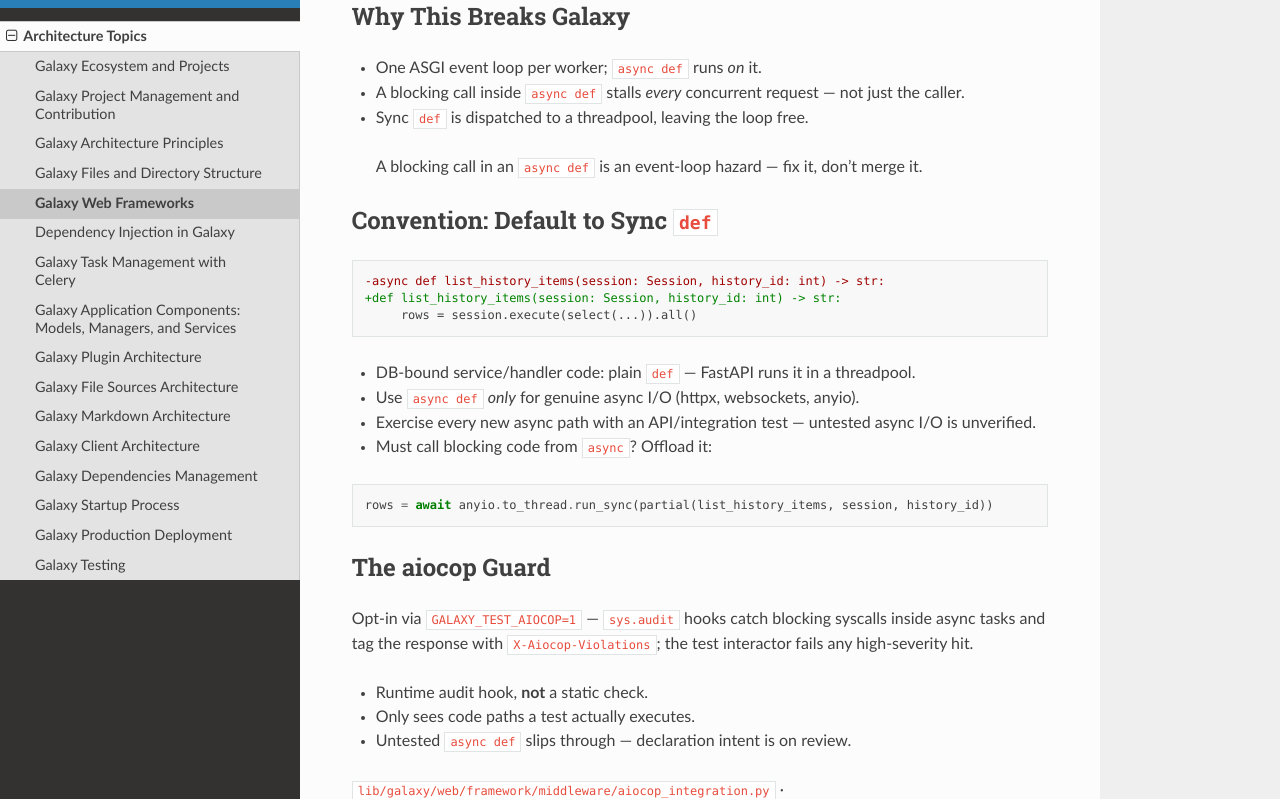
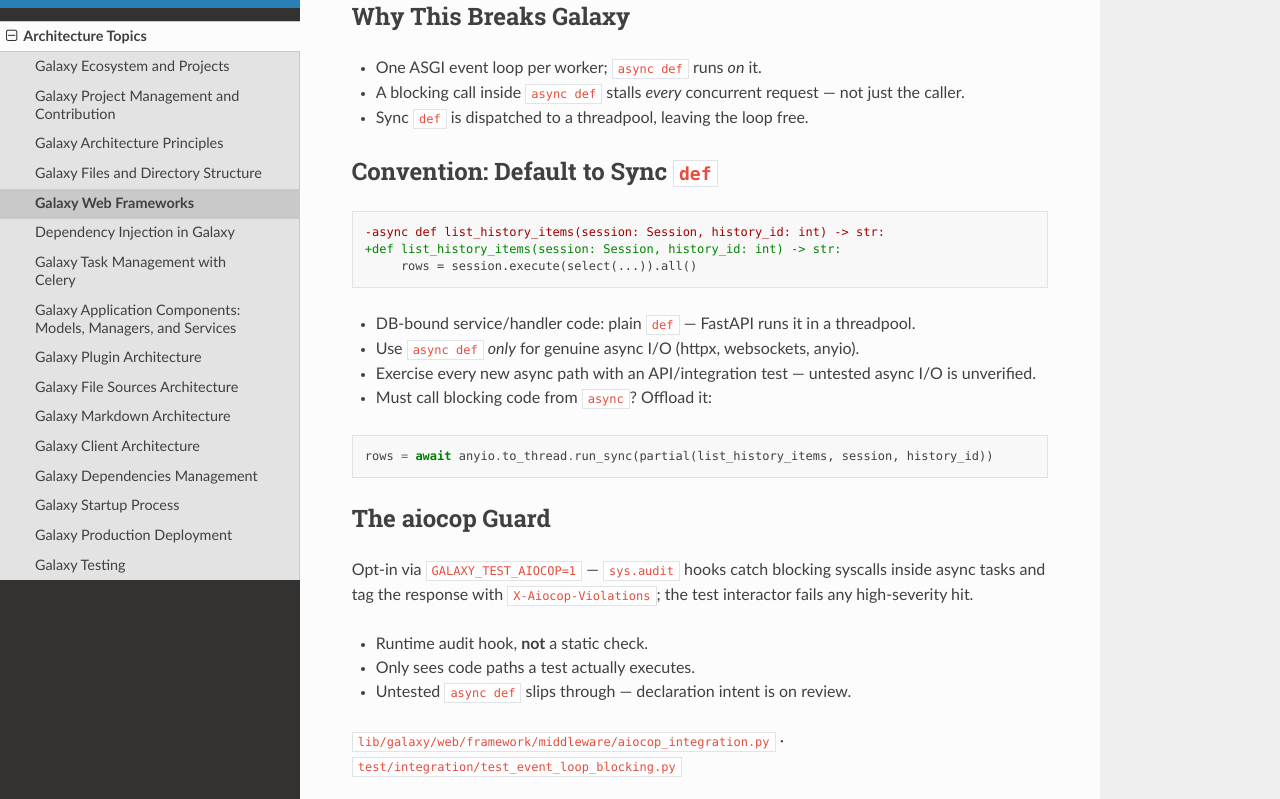
Before and after one commit to jmchilton/galaxy-architecture, a Sphinx documentation site: the page built from doc/source/architecture/frameworks.md, in a window 1280 px wide and 900 px high, scrolled down 13227 px, cut to the strip 101-900 px from the top of the window. Built offline with Sphinx 7.4.7 and the Read the Docs theme 3.1.0, drawn with Linux system fonts in a browser that asks for light colours.

Commit message:
Drop the "fix it, don't merge it" callout from why-event-loop-blocking
Reads as editorial nag in slide form. Three-bullet slide is enough.

Co-Authored-By: Claude Opus 4.7 (1M context) <noreply@anthropic.com>

````diff
--- a/doc/source/architecture/frameworks.md
+++ b/doc/source/architecture/frameworks.md
@@ -500,8 +500,6 @@ Declared `async`, but `session` is a **synchronous** SQLAlchemy `Session` —
 - A blocking call inside `async def` stalls *every* concurrent request — not just the caller.
 - Sync `def` is dispatched to a threadpool, leaving the loop free.
 
-> A blocking call in an `async def` is an event-loop hazard — fix it, don't merge it.
-
 ## Convention: Default to Sync `def`
 
 ```diff
````
Also changed, not shown: 1 other file.
